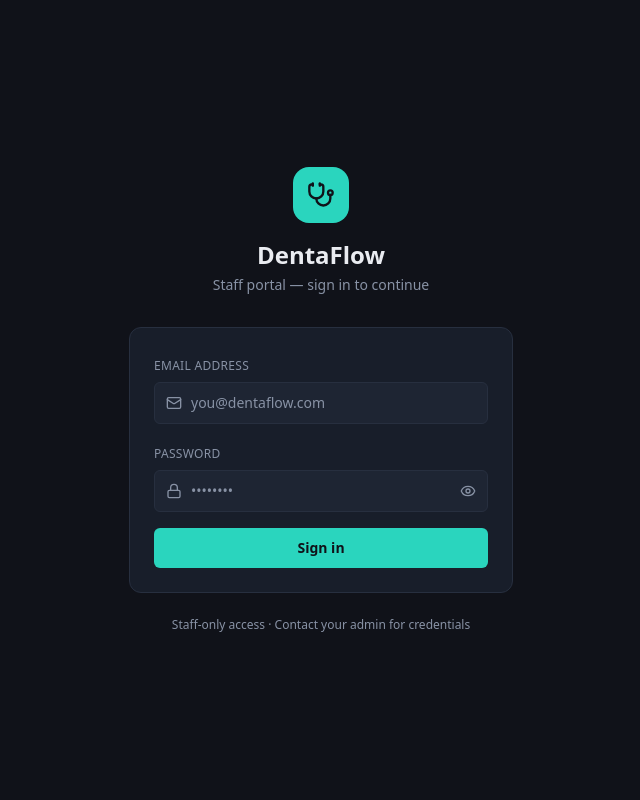
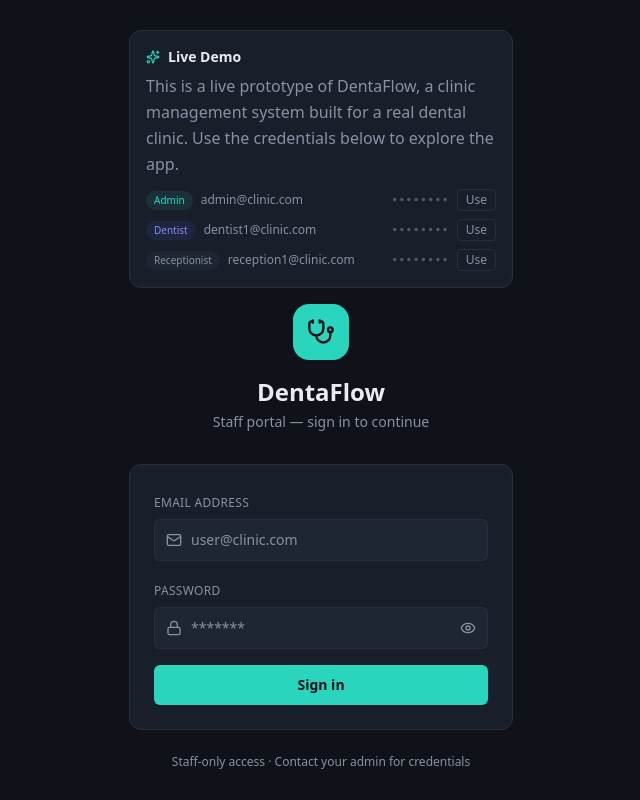
Before and after one commit to mostafarawhy/ClinicOS, a Next.js app: page /login in a window 1280 px wide. Shown: the whole page, without its empty margins (319-959 px from the left). Built offline with nearby package versions, Linux system fonts and the light colour scheme.

Commit message:
feat: Added demo banner with users demos(login credentials

```diff
--- a/src/app/(auth)/login/page.tsx
+++ b/src/app/(auth)/login/page.tsx
@@ -3,7 +3,7 @@
 import { useState } from "react";
 import { useRouter } from "next/navigation";
 import { signIn } from "next-auth/react";
-import { Stethoscope, Eye, EyeOff, Lock, Mail } from "lucide-react";
+import { Stethoscope, Eye, EyeOff, Lock, Mail, Sparkles } from "lucide-react";
 
 export default function LoginPage() {
   const router = useRouter();
@@ -48,6 +48,65 @@ export default function LoginPage() {
   return (
     <div className="min-h-screen bg-background flex items-center justify-center px-4">
       <div className="w-full max-w-sm">
+        {/* Demo banner */}
+        <div className="mb-4 rounded-xl border border-border bg-card p-4">
+          <div className="flex items-center gap-2 mb-1.5">
+            <Sparkles className="h-3.5 w-3.5 text-primary shrink-0" />
+            <span className="text-sm font-semibold text-foreground">
+              Live Demo
+            </span>
+          </div>
+          <p className="text-m text-muted-foreground mb-3 leading-relaxed">
+            This is a live prototype of DentaFlow, a clinic management system
+            built for a real dental clinic. Use the credentials below to explore
+            the app.
+          </p>
+
+          <div className="space-y-2">
+            {[
+              {
+                role: "Admin",
+                email: "admin@clinic.com",
+                password: "admin123",
+                badge: "bg-primary/10 text-primary",
+              },
+              {
+                role: "Dentist",
+                email: "dentist1@clinic.com",
+                password: "dentist123",
+                badge: "bg-indigo-500/10 text-indigo-400",
+              },
+              {
+                role: "Receptionist",
+                email: "reception1@clinic.com",
+                password: "reception123",
+                badge: "bg-secondary text-muted-foreground",
+              },
+            ].map(({ role, email, password, badge }) => (
+              <div key={role} className="flex items-center gap-2">
+                <span
+                  className={`shrink-0 rounded-full px-2 py-0.5 text-[10px] font-medium ${badge}`}
+                >
+                  {role}
+                </span>
+                <span className="flex-1 truncate text-xs text-muted-foreground">
+                  {email}
+                </span>
+                <span className="text-xs text-muted-foreground/50 font-mono">
+                  ••••••••
+                </span>
+                <button
+                  type="button"
+                  onClick={() => setForm({ email, password })}
+                  className="shrink-0 rounded border border-border px-2 py-0.5 text-xs text-muted-foreground hover:border-primary hover:text-primary transition-colors"
+                >
+                  Use
+                </button>
+              </div>
+            ))}
+          </div>
+        </div>
+
         <div className="flex flex-col items-center mb-8">
           <div className="flex h-14 w-14 items-center justify-center rounded-2xl bg-primary mb-4">
             <Stethoscope className="h-7 w-7 text-primary-foreground" />
@@ -77,7 +136,7 @@ export default function LoginPage() {
                   type="email"
                   autoComplete="email"
                   required
-                  placeholder="you@dentaflow.com"
+                  placeholder="user@clinic.com"
                   value={form.email}
                   onChange={handleChange}
                   className="w-full rounded-md border border-border bg-input pl-9 pr-3 py-2.5 text-sm text-foreground placeholder:text-muted-foreground outline-none focus:ring-2 focus:ring-ring transition"
@@ -100,7 +159,7 @@ export default function LoginPage() {
                   type={showPassword ? "text" : "password"}
                   autoComplete="current-password"
                   required
-                  placeholder="••••••••"
+                  placeholder="*******"
                   value={form.password}
                   onChange={handleChange}
                   className="w-full rounded-md border border-border bg-input pl-9 pr-10 py-2.5 text-sm text-foreground placeholder:text-muted-foreground outline-none focus:ring-2 focus:ring-ring transition"
--- a/src/app/(dashboard)/analytics/analytics-client.tsx
+++ b/src/app/(dashboard)/analytics/analytics-client.tsx
@@ -78,7 +78,7 @@ export function AnalyticsClient({ data }: Props) {
           <h3 className="text-sm font-semibold text-foreground mb-4">
             Appointments This Week
           </h3>
-          <ResponsiveContainer width="100%" height={380}>
+          <ResponsiveContainer width="100%" height={330}>
             <BarChart data={weekly} barSize={40}>
               <CartesianGrid
                 strokeDasharray="3 3"
@@ -109,14 +109,14 @@ export function AnalyticsClient({ data }: Props) {
           <h3 className="text-sm font-semibold text-foreground mb-4">
             Treatment Breakdown
           </h3>
-          <ResponsiveContainer width="100%" height={380}>
+          <ResponsiveContainer width="100%" height={330}>
             <PieChart>
               <Pie
                 data={treatments}
                 cx="50%"
                 cy="50%"
-                innerRadius={55}
-                outerRadius={85}
+                innerRadius={40}
+                outerRadius={80}
                 paddingAngle={3}
                 dataKey="value"
               >
```
